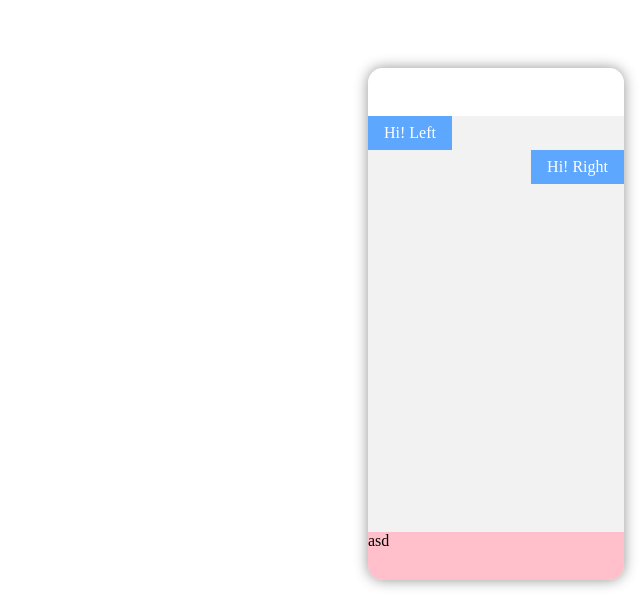
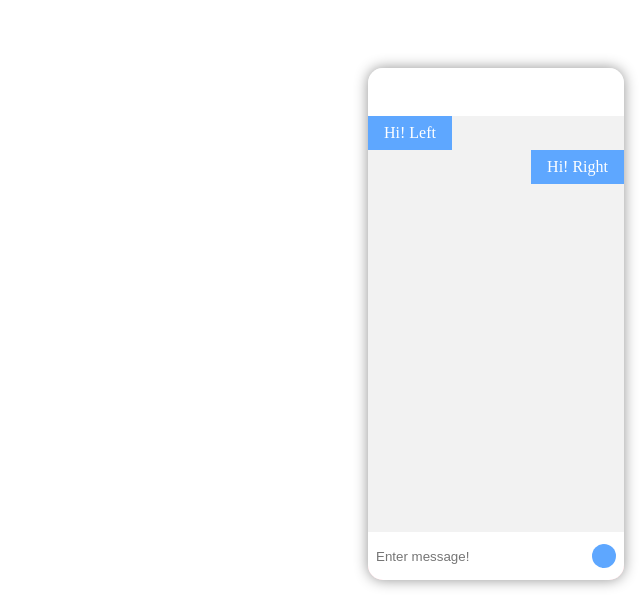
Before and after one commit to akosfi/chatsupport-frontend, a Vue app: page / in a window 1280 px wide. Shown: the part 204-800 px from the top of the page, without its empty margins (640-1280 px from the left). Built offline with nearby package versions, Linux system fonts and the light colour scheme.

Commit message:
added chat styling

```diff
--- a/package.json
+++ b/package.json
@@ -4,6 +4,7 @@
   "main": "index.js",
   "license": "MIT",
   "dependencies": {
+    "js-cookie": "^2.2.1",
     "node-sass": "^4.13.1",
     "sass-loader": "^8.0.2",
     "socket.io-client": "^2.3.0",
--- a/src/components/ChatView.vue
+++ b/src/components/ChatView.vue
@@ -9,7 +9,10 @@
             </div>
         </div>
         <div class="chat-view-input">
-            asd
+            <div class="chat-view-input-message">
+                <input v-model="message" placeholder="Enter message!">
+                <div class="chat-view-input-message-send"></div>
+            </div>
         </div>
     </div>
 </template>
@@ -18,7 +21,7 @@
 export default {
   data: function() {
     return {
-
+      message: '',
     }
   },
   methods: {
@@ -61,6 +64,32 @@ export default {
             background: pink;
             border-bottom-right-radius: 15px;
             border-bottom-left-radius: 15px;
+            position: relative;
+
+            &-message {
+                height: 100%;
+                & input {
+                    width: 100%;
+                    border-bottom-right-radius: 15px;
+                    border-bottom-left-radius: 15px;
+                    border: none;
+                    padding: 8px;
+                    padding-right: 60px;
+                    height: 100%;
+                    box-sizing: border-box;
+                }
+                &-send {
+                    height: 24px;
+                    width: 24px;
+                    cursor: pointer;
+                    border-radius: 100%;
+                    background: #5ea7ff;
+                    position: absolute;
+                    right: 8px;
+                    top: 50%;
+                    transform: translateY(-50%);
+                }
+            }
         }
     }
 
--- a/src/socket/index.js
+++ b/src/socket/index.js
@@ -1,4 +1,5 @@
 import io from 'socket.io-client';
+import Cookies from 'js-cookie';
 import { CONNECT, DISCONNECT, CONNECT_ERR, RECONNECT_ERR, IDENT, IM } from './constants';
 
 
@@ -31,7 +32,10 @@ class ChatSocket {
     }
 
     sendIdent() {
-        this.socket.emit(IDENT, "COOKIEHERE");
+        const identMessage = {
+            guest_cookie: Cookies.get('guest_cookie'),
+        }
+        this.socket.emit(IDENT, identMessage);
     }
 
     onDisconnected(){
```
Also changed, not shown: 1 other file (tests, documents, lock files or other folders).
